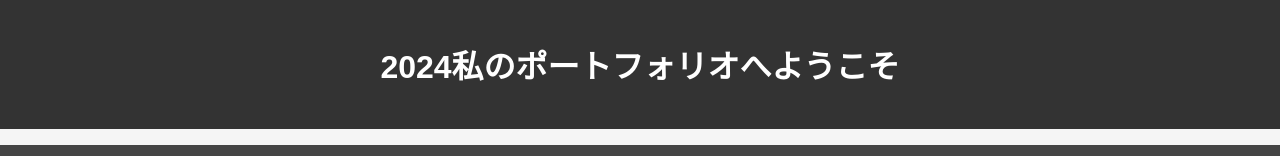
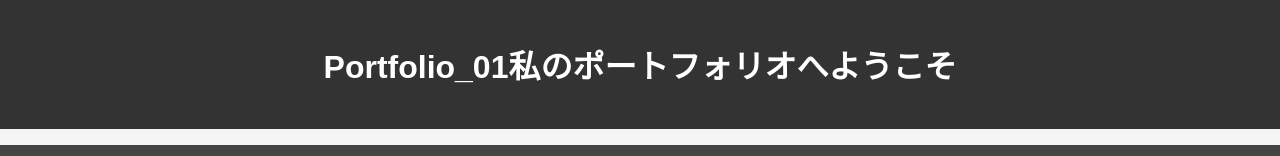
Before and after one commit to Kenken-Works/Portfolio-by-Kenken-Works.github.io, a plain HTML site: page index.html in a window 1280 px wide. Shown: the top 156 px of the page. Drawn offline with Linux system fonts and the light colour scheme; a script that the page names is missing.

Commit message:
Update index.htmlPortfolio_01
Portfolio_01

```diff
--- a/index.html
+++ b/index.html
@@ -3,12 +3,12 @@
 <head>
     <meta charset="UTF-8">
     <meta name="viewport" content="width=device-width, initial-scale=1.0">
-    <title>2024私のポートフォリオ</title>
+    <title>Portfolio_01私のポートフォリオ</title>
     <link rel="stylesheet" href="styles/main.css">
 </head>
 <body>
     <header>
-        <h1>2024私のポートフォリオへようこそ</h1>
+        <h1>Portfolio_01私のポートフォリオへようこそ</h1>
     </header>
 
     <nav>
```
